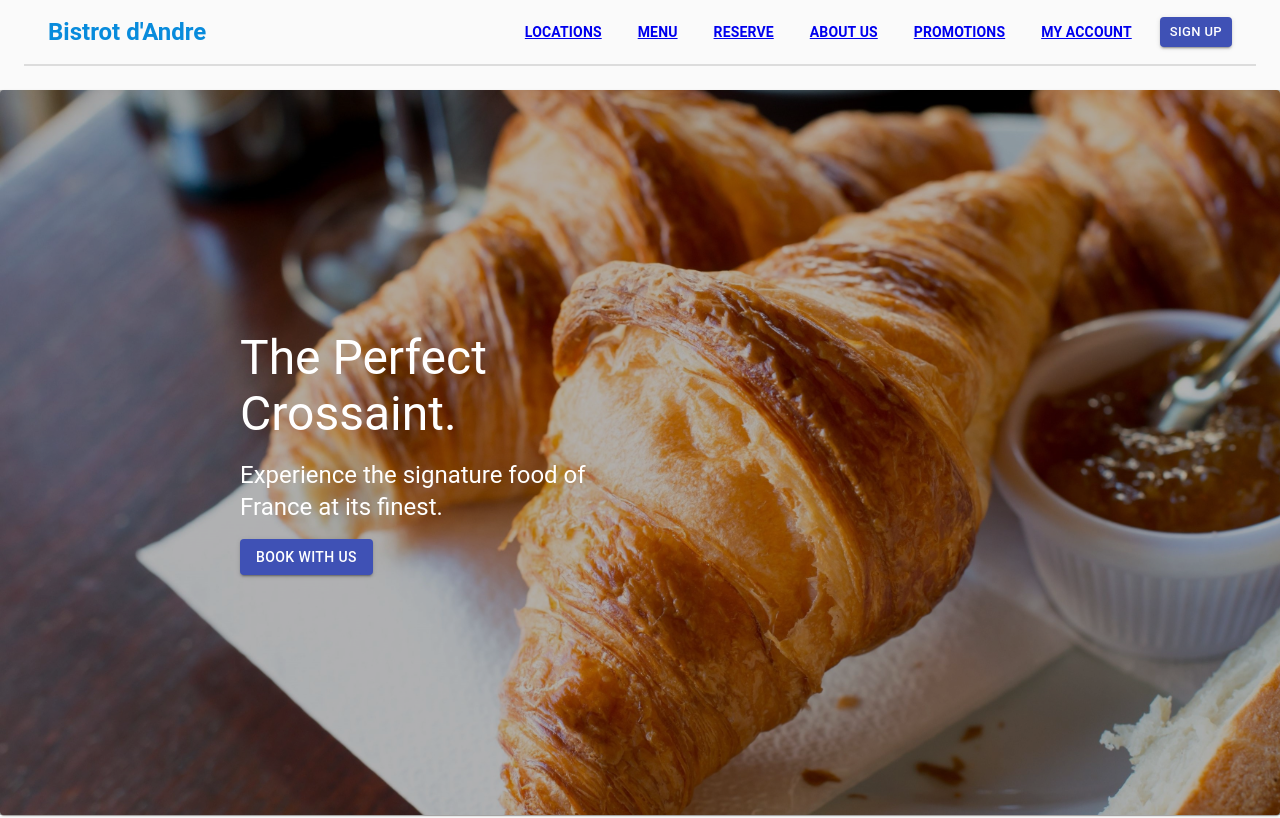
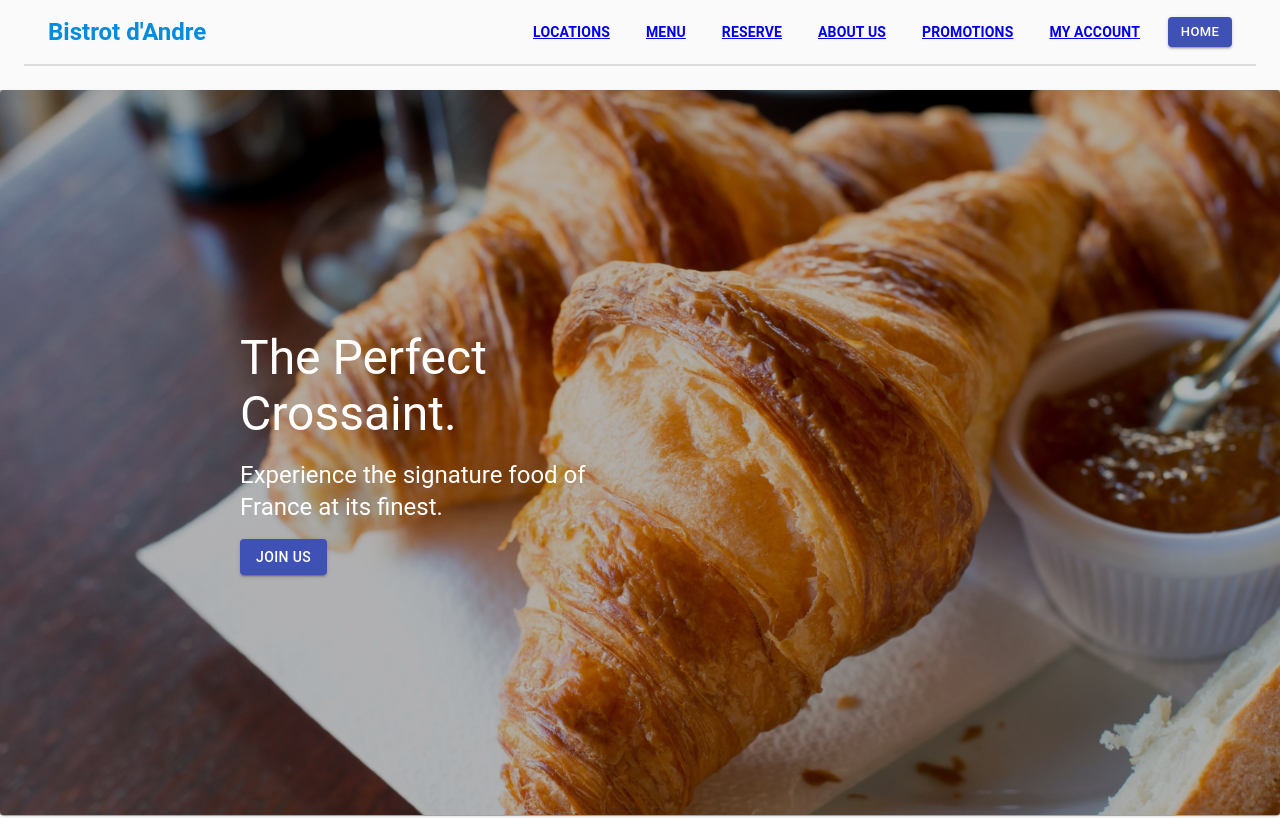
Before and after one commit to oSirhcel/SES10_eRestaurant, a React (Create React App) app in the folder frontend/client/: page / in a window 1280 px wide. Shown: the top 818 px of the page. Built offline with nearby package versions, Linux system fonts and the light colour scheme.

Commit message:
edited wording

```diff
--- a/frontend/client/src/components/landingPage/feature.js
+++ b/frontend/client/src/components/landingPage/feature.js
@@ -77,7 +77,7 @@ export default function MainFeaturedPost(props) {
               component={Link}
               variant="contained"
               color="primary"
-              to="/reserve"
+              to="/registerCustomer"
             >
               {post.buttonText}
             </Button>
--- a/frontend/client/src/components/landingPage/landing.js
+++ b/frontend/client/src/components/landingPage/landing.js
@@ -18,7 +18,7 @@ const mainFeaturedPost = {
   title: "The Perfect Crossaint.",
   description: "Experience the signature food of France at its finest.",
   imgText: "crossaint",
-  buttonText: "Book with us",
+  buttonText: "Join us",
 };
 
 export default function LandingPage() {
--- a/frontend/client/src/components/margins/header.js
+++ b/frontend/client/src/components/margins/header.js
@@ -18,9 +18,6 @@ const useStyles = makeStyles((theme) => ({
     fontWeight: 750,
     flex: 1,
     fontfamily: "Serif",
-  },
-  toolbarSecondary: {
-    justifyContent: "flex-end",
   },
   toolbarLink: {
     padding: theme.spacing(1),
@@ -101,10 +98,9 @@ export default function Header() {
             variant="contained"
             size="small"
             color="primary"
-            className={classes.toolbarSecondary}
-            to="/landing"
+            to="/"
           >
-            Sign Up
+            Home
           </Button>
         </Toolbar>
       </div>
```
